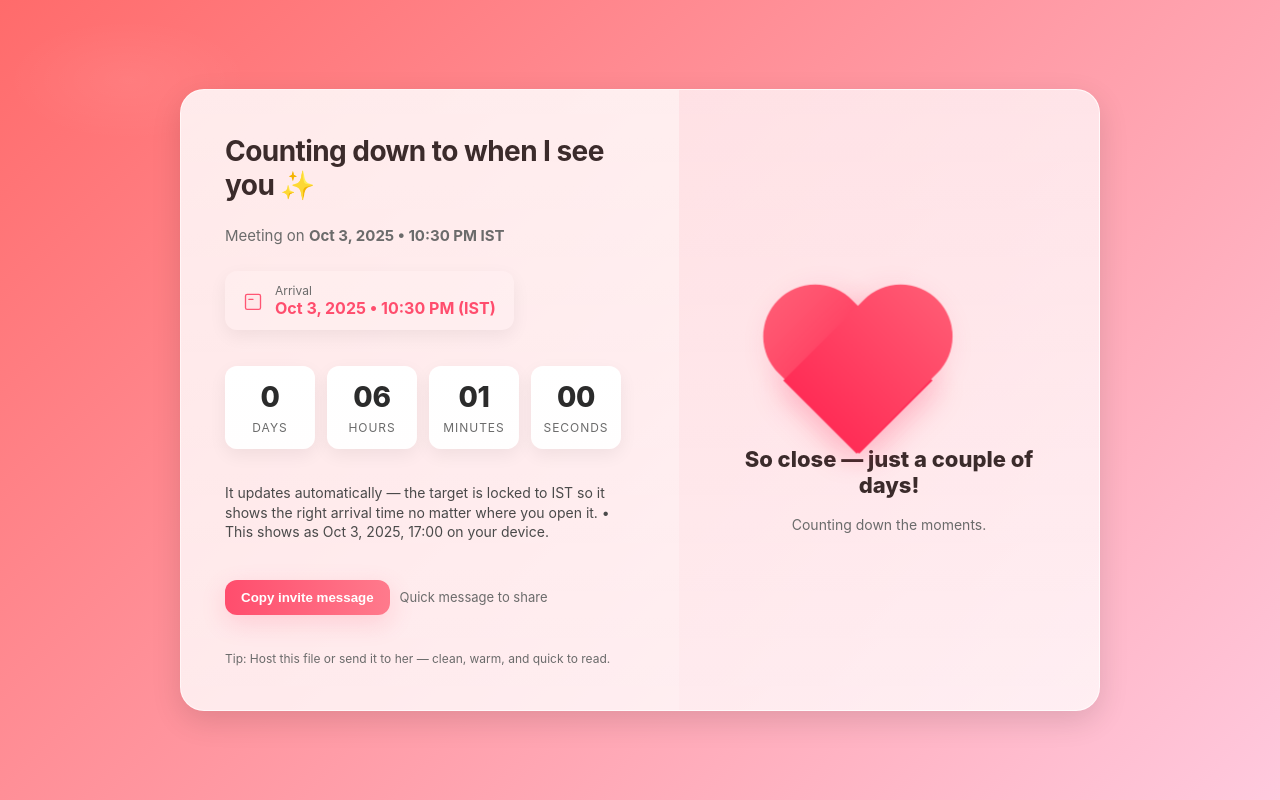
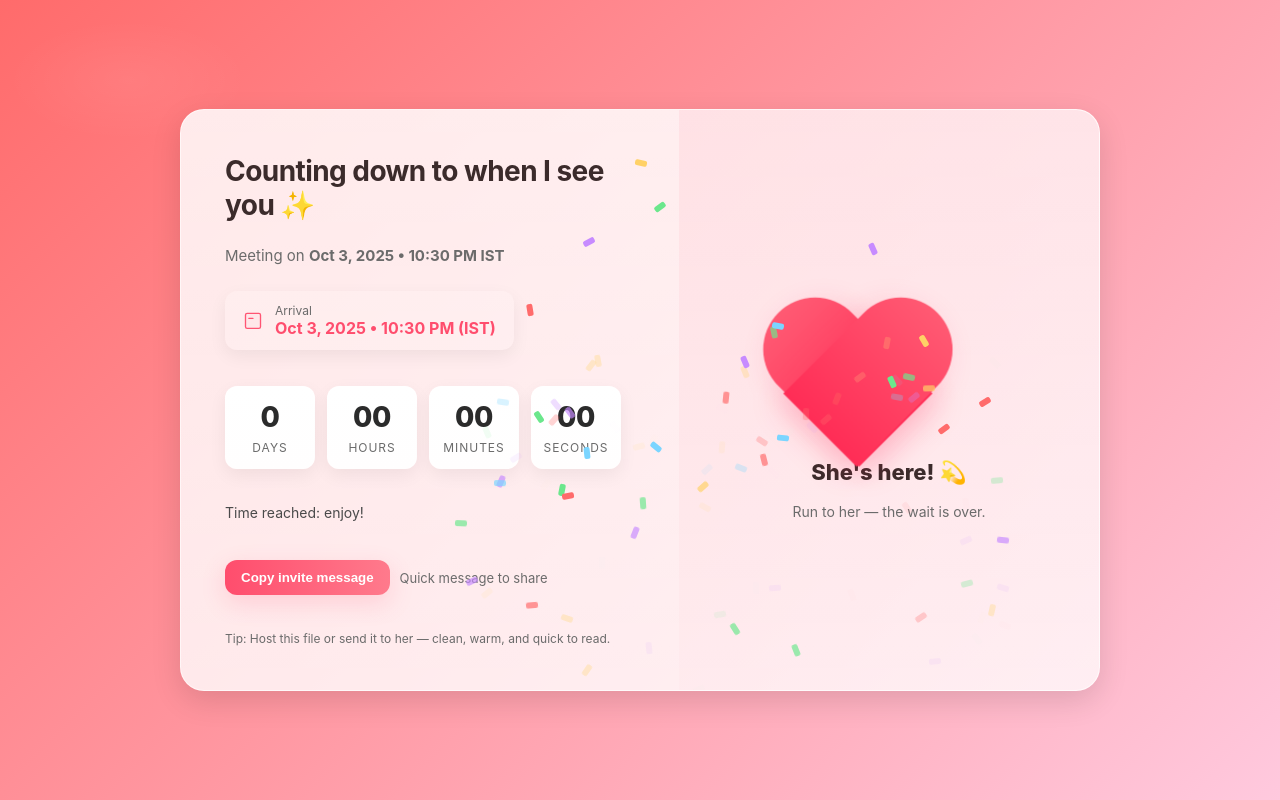
Before and after one commit to RakeshYedlapalli/count-down-to-meet, a plain HTML site: page index.html in a window 1280 px wide. Drawn offline with Linux system fonts and the light colour scheme.

Commit message:
Update index.html

```diff
--- a/index.html
+++ b/index.html
@@ -263,7 +263,7 @@
   <script>
     // Target moment (fixed to IST): October 3, 2025 at 22:30 IST (UTC+5:30)
     // Using an ISO string with offset so Date parsing respects the IST timezone.
-    const target = new Date('2025-10-03T22:30:00+05:30');
+    const target = new Date('2025-10-03T09:00:00+05:30')
 
     const daysEl = document.getElementById('days');
     const hoursEl = document.getElementById('hours');
```
